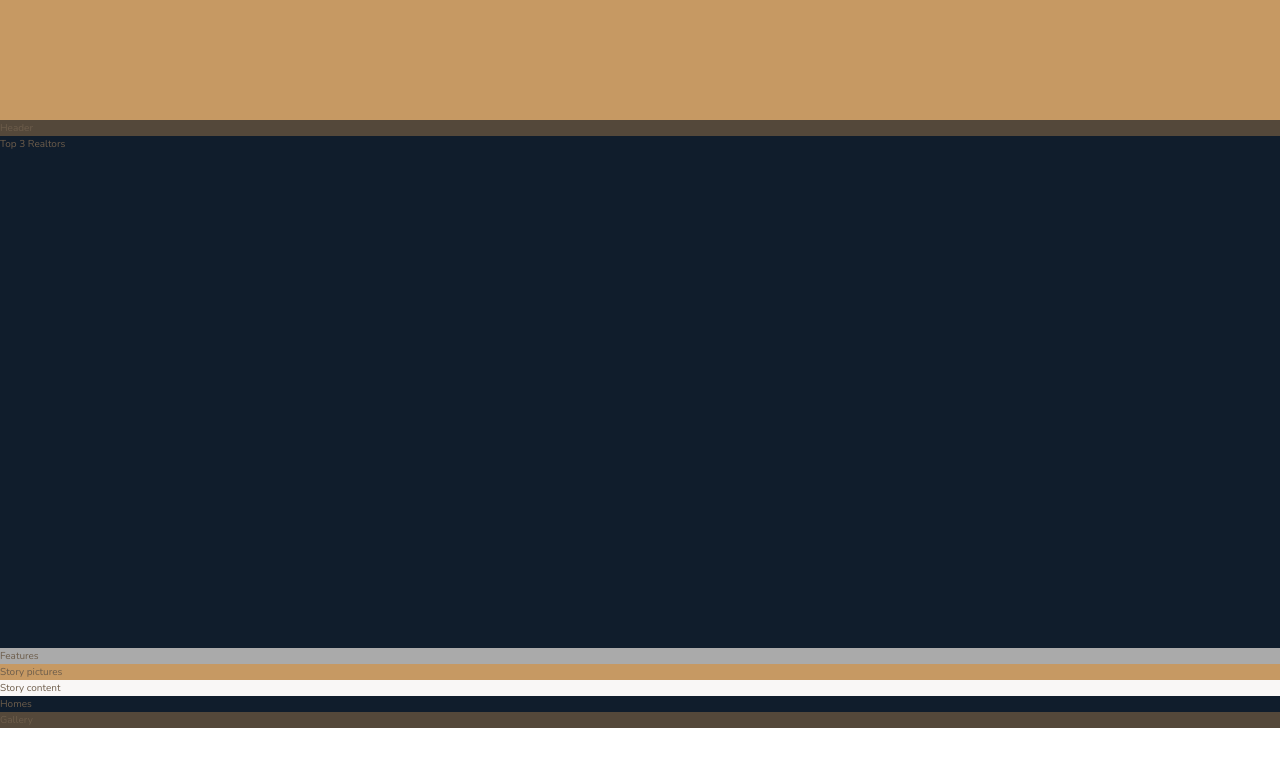
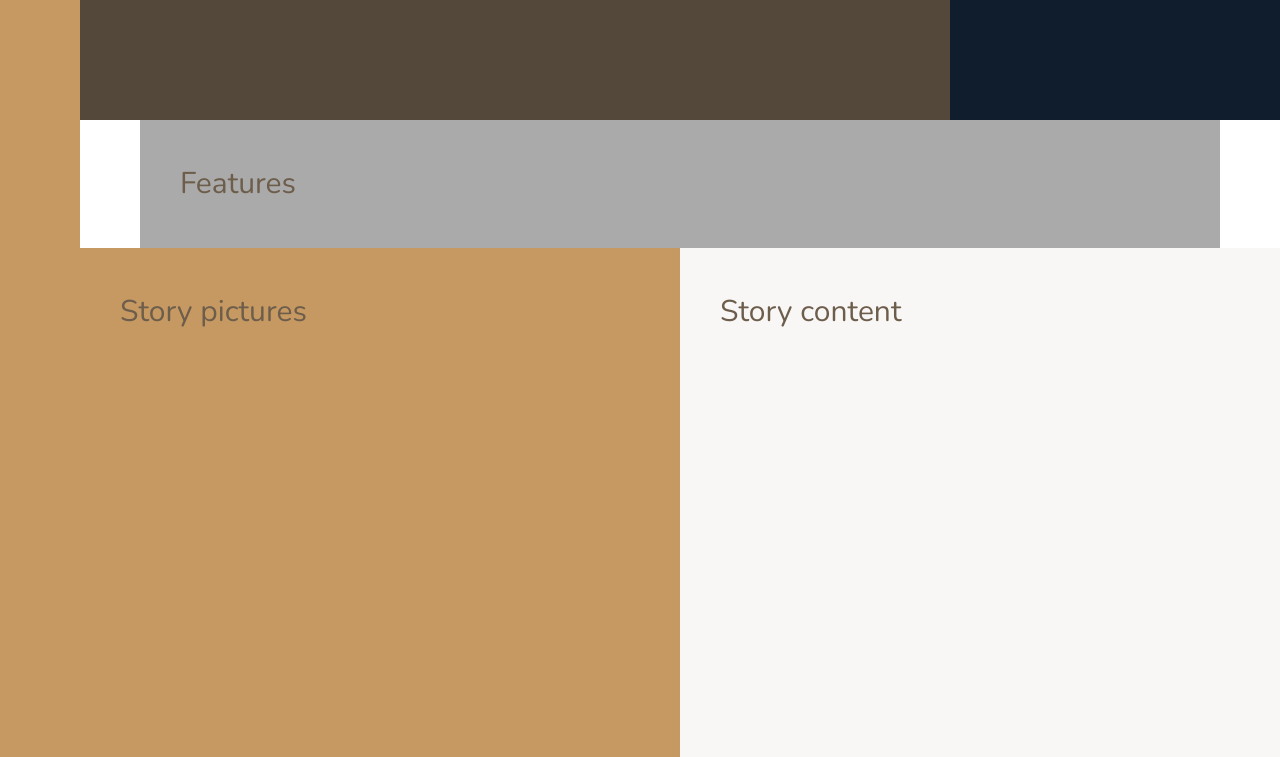
Before and after one commit to bbrownsell/nexter-website, a website: page index.html in a window 1280 px wide. Shown: the part 520-1277 px from the top of the page. Before the commit the page ends 1248 px from the top, so only its background shows below. Drawn offline with nearby package versions, Linux system fonts and the light colour scheme.

Commit message:
update layout

```diff
--- a/sass/_base.scss
+++ b/sass/_base.scss
@@ -37,4 +37,10 @@ body {
 .container {
     display: grid;
     grid-template-rows: 80vh min-content 40vw repeat(3, min-content);
+    grid-template-columns: [sidebar-start] 8rem [sidebar-end full-start] minmax(6rem, 1fr) [center-start] repeat(8, [col-start] minmax(min-content, 14rem) [col-end]) [center-end] minmax(6rem, 1fr) [full-end];
+
+    > * {
+        padding: 40px;
+        font-size: 3rem;
+    }
 }
--- a/sass/_features.scss
+++ b/sass/_features.scss
@@ -1,3 +1,4 @@
 .features {
     background-color: $color-grey-light-2;
+    grid-column: center-start / center-end;
 }
--- a/sass/_footer.scss
+++ b/sass/_footer.scss
@@ -1,3 +1,4 @@
 .footer {
     background-color: $color-secondary;
+    grid-column: full-start / full-end;
 }
--- a/sass/_gallery.scss
+++ b/sass/_gallery.scss
@@ -1,3 +1,4 @@
 .gallery {
     background-color: $color-grey-dark-1;
+    grid-column: full-start / full-end;
 }
--- a/sass/_header.scss
+++ b/sass/_header.scss
@@ -1,3 +1,4 @@
 .header {
     background-color: $color-grey-dark-1;
+    grid-column: full-start / col-end 6;
 }
--- a/sass/_homes.scss
+++ b/sass/_homes.scss
@@ -1,3 +1,4 @@
 .homes {
     background-color: $color-secondary;
+    grid-column: center-start / center-end;
 }
--- a/sass/_realtors.scss
+++ b/sass/_realtors.scss
@@ -1,3 +1,4 @@
 .realtors {
     background-color: $color-secondary;
+    grid-column: col-start 7 / full-end;
 }
--- a/sass/_sidebar.scss
+++ b/sass/_sidebar.scss
@@ -1,3 +1,5 @@
 .sidebar {
     background-color: $color-primary;
+    grid-column: sidebar-start / sidebar-end;
+    grid-row: 1 / -1;
 }
--- a/sass/_story.scss
+++ b/sass/_story.scss
@@ -1,9 +1,11 @@
 .story {
     &__pictures {
         background-color: $color-primary;
+        grid-column: full-start / col-end 4;
     }
 
     &__content {
         background-color: $color-grey-light-1;
+        grid-column: col-start 5 / full-end;
     }
 }
```
Also changed, not shown: sass/main.css, 1 other file.
